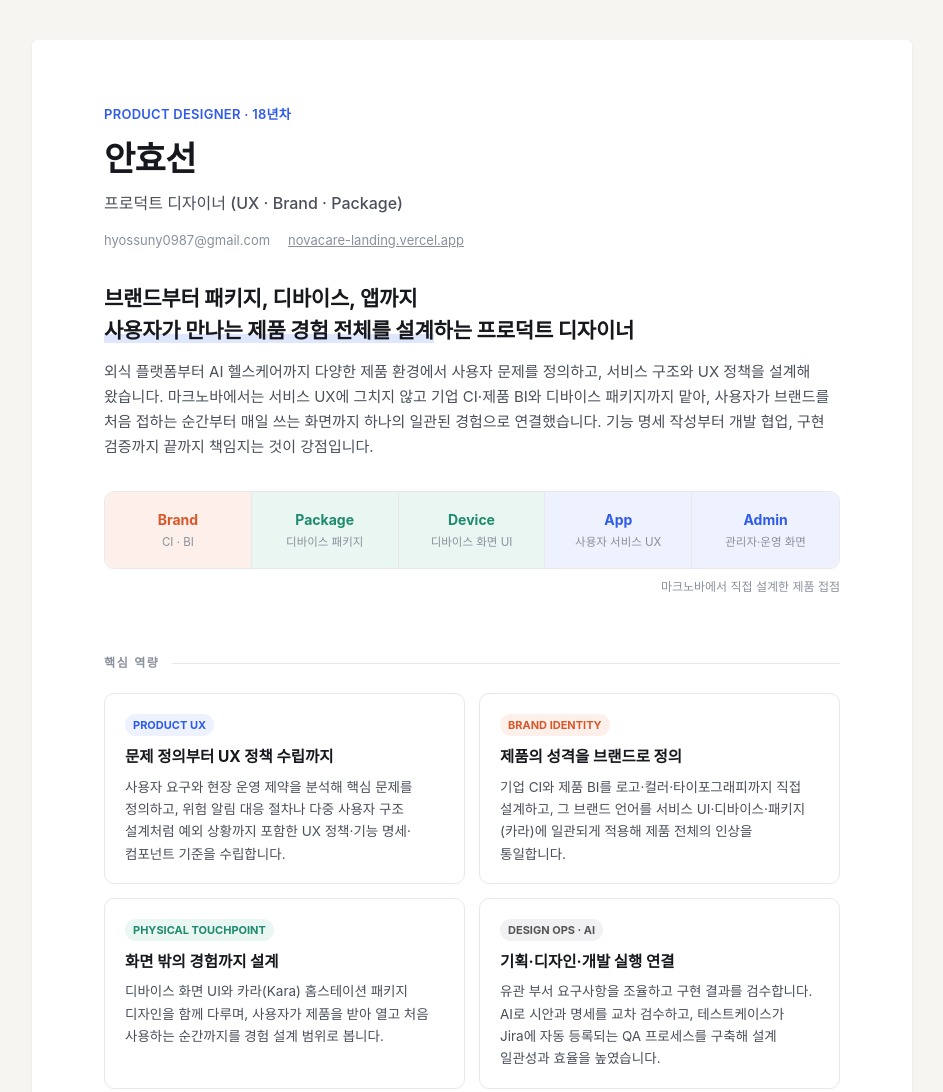
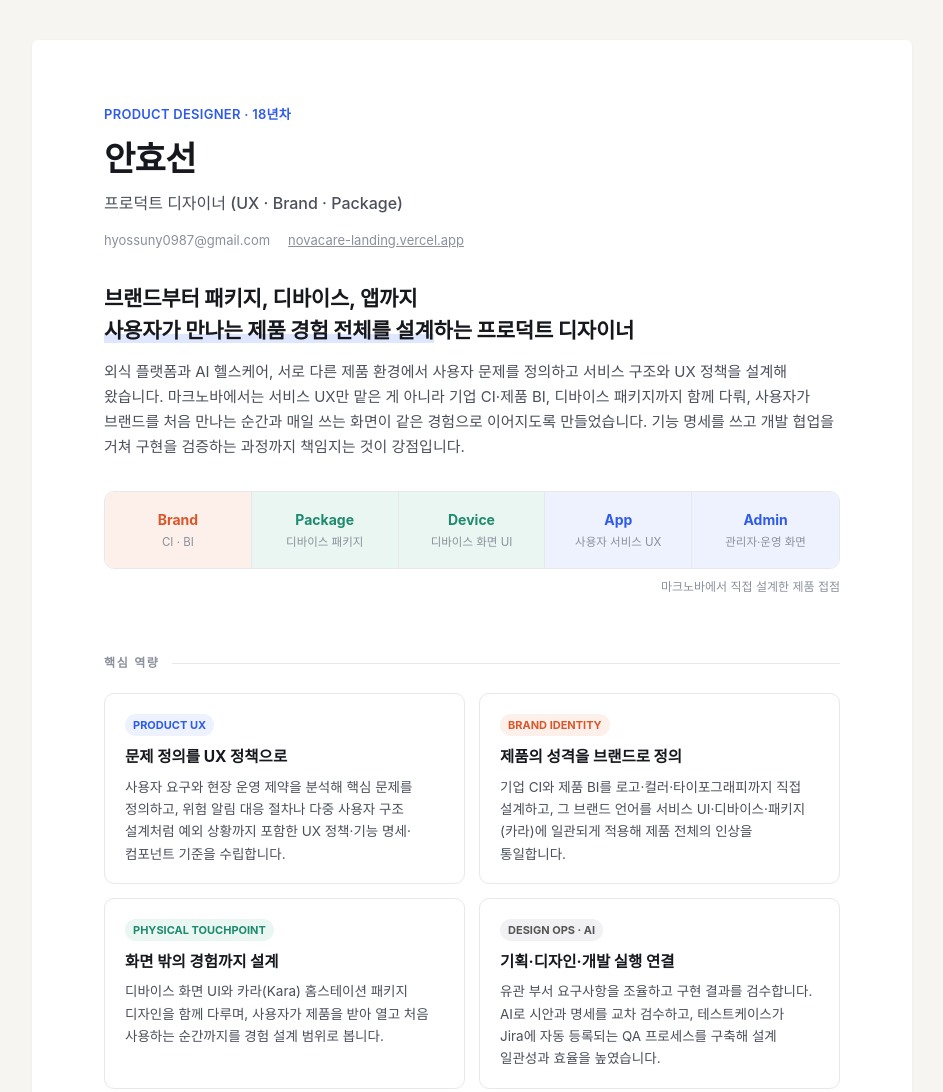
Before and after one commit to hyossuny0077/ux-portfolio, a plain HTML site: page resume.html in a window 1280 px wide. Shown: the top 1092 px of the page, without its empty margins (168-1111 px from the left). Drawn offline with Linux system fonts and the light colour scheme; a web font is replaced by a local one.

Commit message:
Smooth over AI-sounding phrasing in resume and design strategy copy
Vary the repeated "A부터 B까지" sentence pattern in the resume summary
and competency heading, and drop a mechanical connector in the design
strategy intent copy. No facts or information changed.

Co-Authored-By: Claude Sonnet 5 <noreply@anthropic.com>
Claude-Session: https://claude.ai/code/session_019WxFWx1vC2imQAsZwG8zpU

```diff
--- a/resume.html
+++ b/resume.html
@@ -123,10 +123,10 @@
 
     <p class="headline">브랜드부터 패키지, 디바이스, 앱까지<br><em>사용자가 만나는 제품 경험 전체를 설계</em>하는 프로덕트 디자이너</p>
     <p class="summary">
-      외식 플랫폼부터 AI 헬스케어까지 다양한 제품 환경에서 사용자 문제를 정의하고, 서비스 구조와 UX 정책을 설계해 왔습니다.
-      마크노바에서는 서비스 UX에 그치지 않고 기업 CI·제품 BI와 디바이스 패키지까지 맡아,
-      사용자가 브랜드를 처음 접하는 순간부터 매일 쓰는 화면까지 하나의 일관된 경험으로 연결했습니다.
-      기능 명세 작성부터 개발 협업, 구현 검증까지 끝까지 책임지는 것이 강점입니다.
+      외식 플랫폼과 AI 헬스케어, 서로 다른 제품 환경에서 사용자 문제를 정의하고 서비스 구조와 UX 정책을 설계해 왔습니다.
+      마크노바에서는 서비스 UX만 맡은 게 아니라 기업 CI·제품 BI, 디바이스 패키지까지 함께 다뤄,
+      사용자가 브랜드를 처음 만나는 순간과 매일 쓰는 화면이 같은 경험으로 이어지도록 만들었습니다.
+      기능 명세를 쓰고 개발 협업을 거쳐 구현을 검증하는 과정까지 책임지는 것이 강점입니다.
     </p>
 
     <div class="coverage" aria-label="제품 경험 커버리지">
@@ -144,7 +144,7 @@
   <section class="comp">
     <article>
       <span class="tag t-ux">PRODUCT UX</span>
-      <h3>문제 정의부터 UX 정책 수립까지</h3>
+      <h3>문제 정의를 UX 정책으로</h3>
       <p>사용자 요구와 현장 운영 제약을 분석해 핵심 문제를 정의하고, 위험 알림 대응 절차나 다중 사용자 구조 설계처럼 예외 상황까지 포함한 UX 정책·기능 명세·컴포넌트 기준을 수립합니다.</p>
     </article>
     <article>
```
Also changed, not shown: design-strategy.html (+1 -1 lines).
